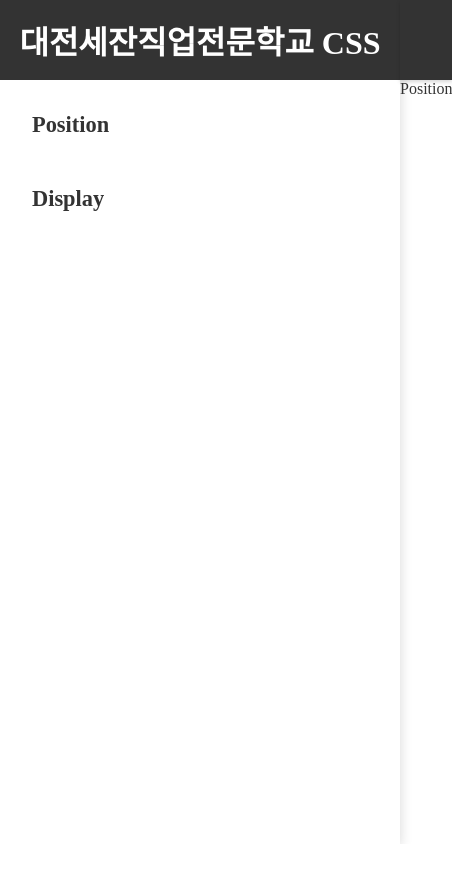
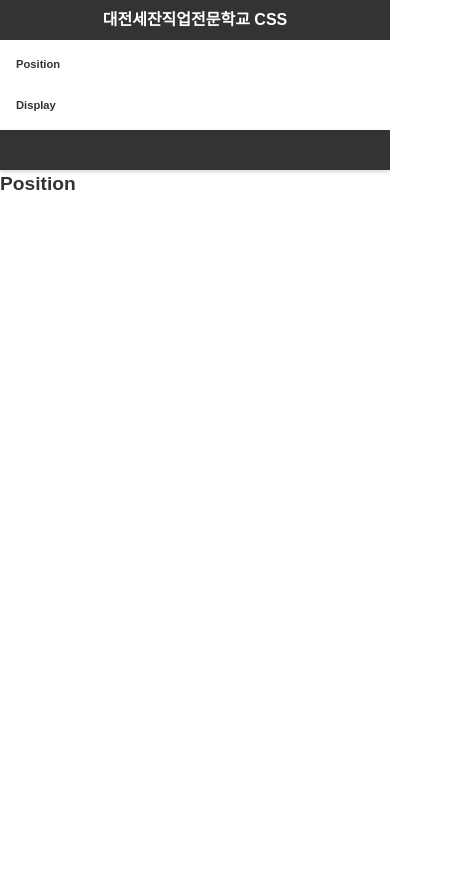
Before and after one commit to st20916/study-css, a React (Vite) app: page /study-css/position in a window 390 px wide. Shown: the top 878 px of the page, 452 px wide, since content can reach past the window. Before the commit the page ends 844 px from the top, so only its background shows below. Built offline with nearby package versions, Linux system fonts and the light colour scheme.

Commit message:
fix : 반응형 수정

```diff
--- a/src/pages/MainPage.jsx
+++ b/src/pages/MainPage.jsx
@@ -7,8 +7,12 @@ import MainStyle from '../styles/Main.module.scss';
 const MainGrid = styled.div`
 	position: relative;
 	display: grid;
-	grid-template-columns: 25rem auto;
-	height: 100vh;
+	grid-template-columns: 100%;
+
+  @media (min-width: 1024px) {
+    grid-template-columns: 25rem auto;
+    height: 100vh;
+  }
 `;
 
 const SideMenu = styled.aside`
--- a/src/styles/reset.css
+++ b/src/styles/reset.css
@@ -4,7 +4,7 @@
 * { margin: 0; padding: 0; box-sizing: border-box; }
 *::before, *::after { box-sizing: inherit; }
 
-html { font-size: 10px; }
+html { font-size: 8px; }
 body { font-family: 'Gothic A1', sans-serif; font-size: 1.6rem; font-weight: 400; line-height: 1.5; color: #333; }
 a { text-decoration: none; color: inherit; }
 menu, ul, ol { list-style: none; }
@@ -35,8 +35,6 @@ time, mark, audio, video {
 	margin: 0;
 	padding: 0;
 	border: 0;
-	font-size: 100%;
-	font: inherit;
 	vertical-align: baseline;
 }
 
```
Also changed, not shown: 5 other files (tests, documents, lock files or other folders).
